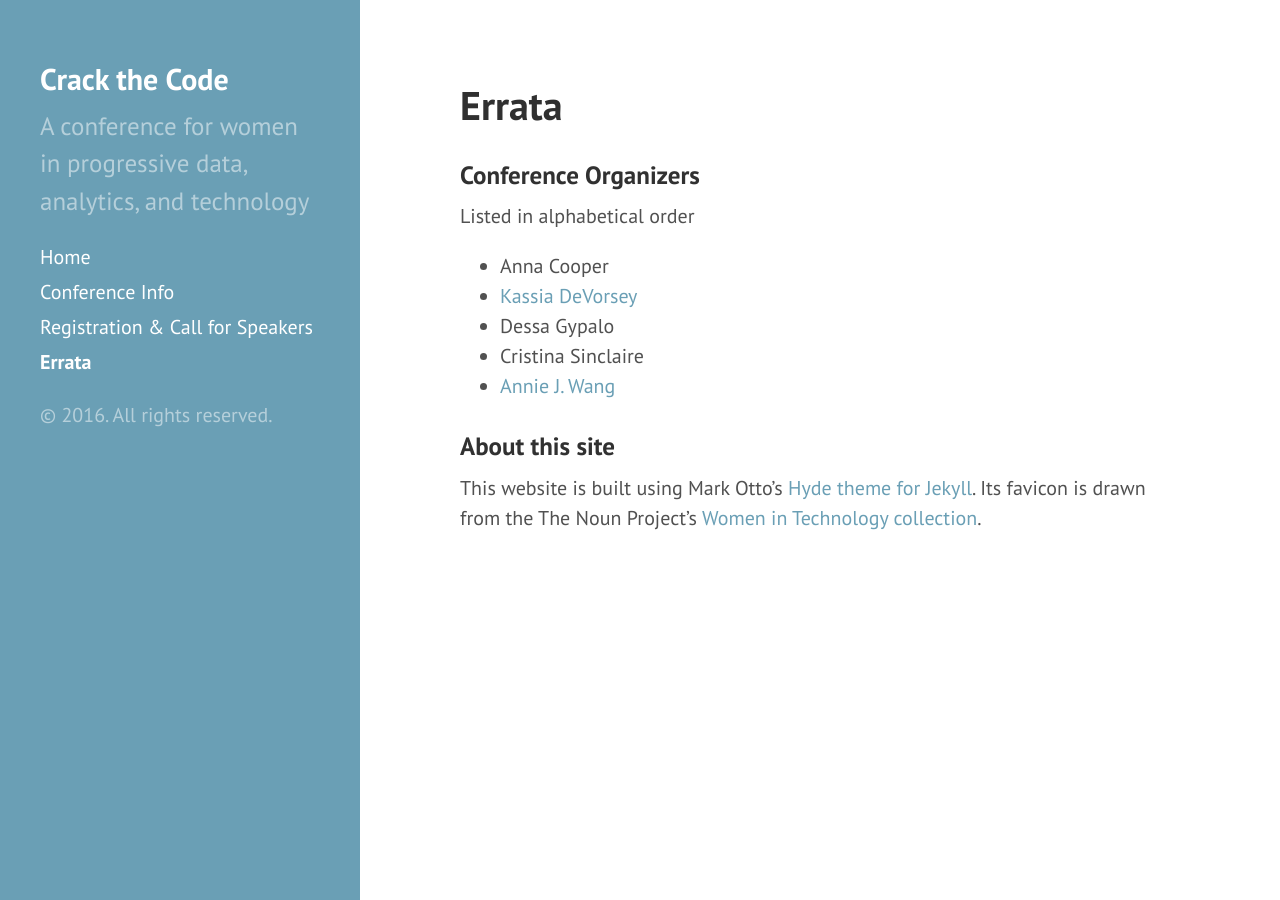
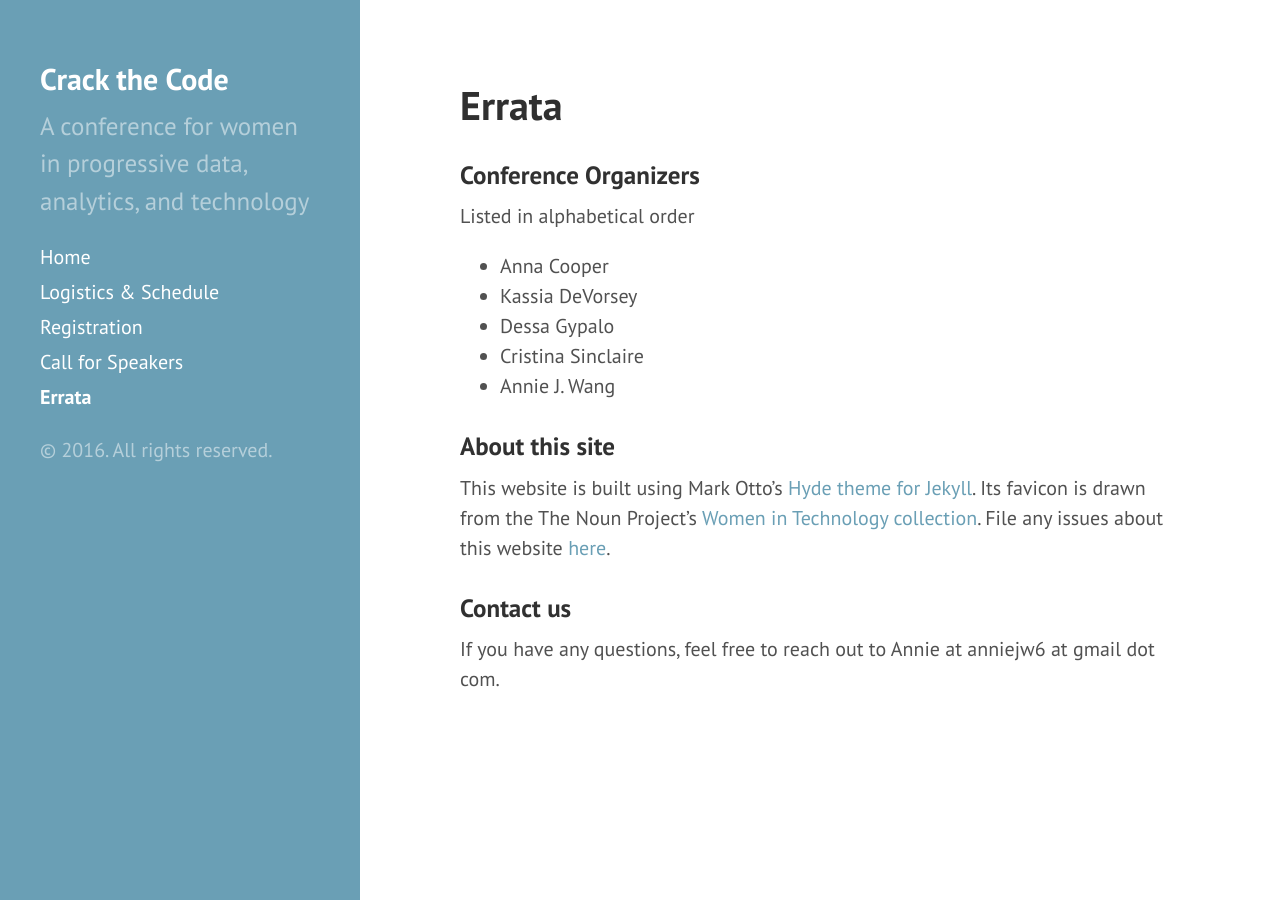
Before and after one commit to anniejw6/crackthecode_site, a Jekyll site: the page built from who-cares.md, in a window 1280 px wide. Built offline with Jekyll 4.4.1, drawn with Linux system fonts in a browser that asks for light colours; Markdown is read by kramdown in place of the engine named in the settings.

Commit message:
add speakers

```diff
--- a/info.md
+++ b/info.md
@@ -1,13 +1,13 @@
 ---
 layout: page
-title: Conference Info
+title: Logistics & Schedule
 ---
 
 This conference takes place in Washington, D.C. on **Friday 18 November 2016** from **12:30 PM to 5:30 PM EST** with happy hour to follow.
 
 The conference is **FREE** and welcomes all women and gender non-binary folks interested in careers in progressive data, analytics, and technology.
 
-Register to [attend or speak at the conference here](/register/)!
+Register to [attend](/register/) or [speak](/speakers/)!
 
 ## Agenda
 
@@ -19,7 +19,7 @@
 
 * Tea and Coffee Break
 
-* Lightning Talks: Listen to women present five-minute talks on cool things they did this cycle ([We're looking for speakers!](register/))
+* Lightning Talks: Listen to women present five-minute talks on cool things they did this cycle ([We're looking for speakers!](speakers/))
 
 * Networking
 
--- a/who-cares.md
+++ b/who-cares.md
@@ -8,11 +8,15 @@
 Listed in alphabetical order
 
 * Anna Cooper
-* [Kassia DeVorsey](http://themessinagroup.com/team/kassia-devorsey/)
+* Kassia DeVorsey
 * Dessa Gypalo
 * Cristina Sinclaire
-* [Annie J. Wang](http://anniejw.com/)
+* Annie J. Wang
 
 ### About this site
 
-This website is built using Mark Otto's [Hyde theme for Jekyll](https://github.com/poole/hyde). Its favicon is drawn from the The Noun Project's [Women in Technology collection](https://thenounproject.com/thinkful/collection/women-in-technology/).
+This website is built using Mark Otto's [Hyde theme for Jekyll](https://github.com/poole/hyde). Its favicon is drawn from the The Noun Project's [Women in Technology collection](https://thenounproject.com/thinkful/collection/women-in-technology/). File any issues about this website [here](https://github.com/anniejw6/crackthecodesite).
+
+### Contact us
+
+If you have any questions, feel free to reach out to Annie at anniejw6 at gmail dot com.
```
Also changed, not shown: _posts/2016-10-23-intro.md (+12 -1 lines), register.md (+2 -2 lines), speakers.md (added, +23 -0 lines).
